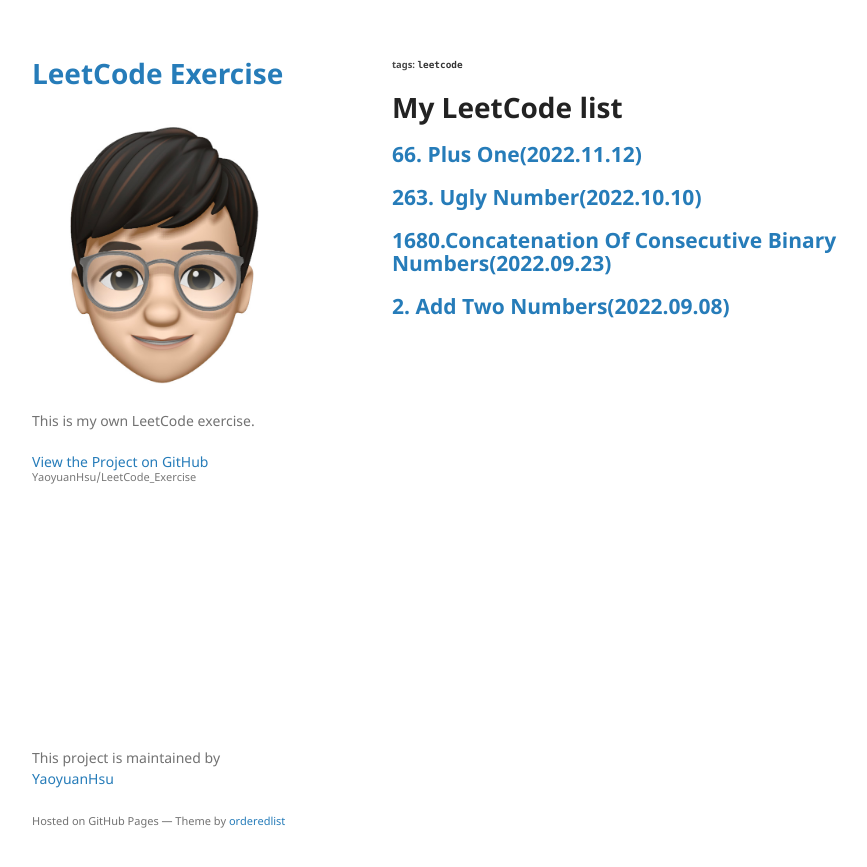
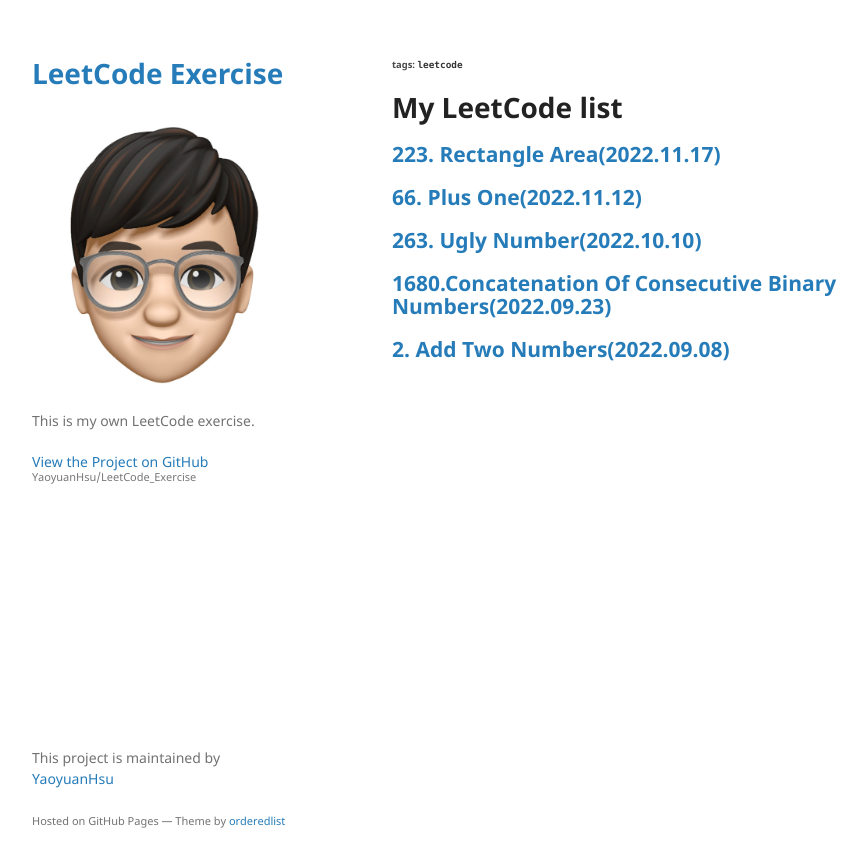
Before and after one commit to YaoyuanHsu/LeetCode_Exercise, a Jekyll site: the page built from index.md, in a window 1280 px wide. Shown: the top 867 px of the page, without its empty margins (178-1045 px from the left). Built offline with Jekyll 4.4.1, drawn with Linux system fonts in a browser that asks for light colours; our own code applies the rules of GitHub Pages for plain Markdown files.

Commit message:
Update question links

```diff
--- a/index.md
+++ b/index.md
@@ -1,6 +1,7 @@
 ###### tags: `leetcode`
 # My LeetCode list
-## [66. Plus One(2022.11.12)](https://yaoyuanhsu.github.io/LeetCode_Exercise/66.Plus_One/66.Plus_One)
-## [263. Ugly Number(2022.10.10)](https://yaoyuanhsu.github.io/LeetCode_Exercise/263.Ugly_Number/263.Ugly_Number)
-## [1680.Concatenation Of Consecutive Binary Numbers(2022.09.23)](https://yaoyuanhsu.github.io/LeetCode_Exercise/1680.Concatenation_Of_Consecutive_Binary_Numbers/1680.Concatenation_Of_Consecutive_Binary_Numbers)
-## [2. Add Two Numbers(2022.09.08)](https://yaoyuanhsu.github.io/LeetCode_Exercise/2.Add_Two_Numbers/2.Add_Two_Numbers)
+## [223. Rectangle Area(2022.11.17)](https://yaoyuanhsu.github.io/LeetCode_Exercise/pages/223.Rectangle_Area)
+## [66. Plus One(2022.11.12)](https://yaoyuanhsu.github.io/LeetCode_Exercise/pages/66.Plus_One)
+## [263. Ugly Number(2022.10.10)](https://yaoyuanhsu.github.io/LeetCode_Exercise/pages/263.Ugly_Number)
+## [1680.Concatenation Of Consecutive Binary Numbers(2022.09.23)](https://yaoyuanhsu.github.io/LeetCode_Exercise/pages/1680.Concatenation_Of_Consecutive_Binary_Numbers)
+## [2. Add Two Numbers(2022.09.08)](https://yaoyuanhsu.github.io/LeetCode_Exercise/pages/2.Add_Two_Numbers)
```
